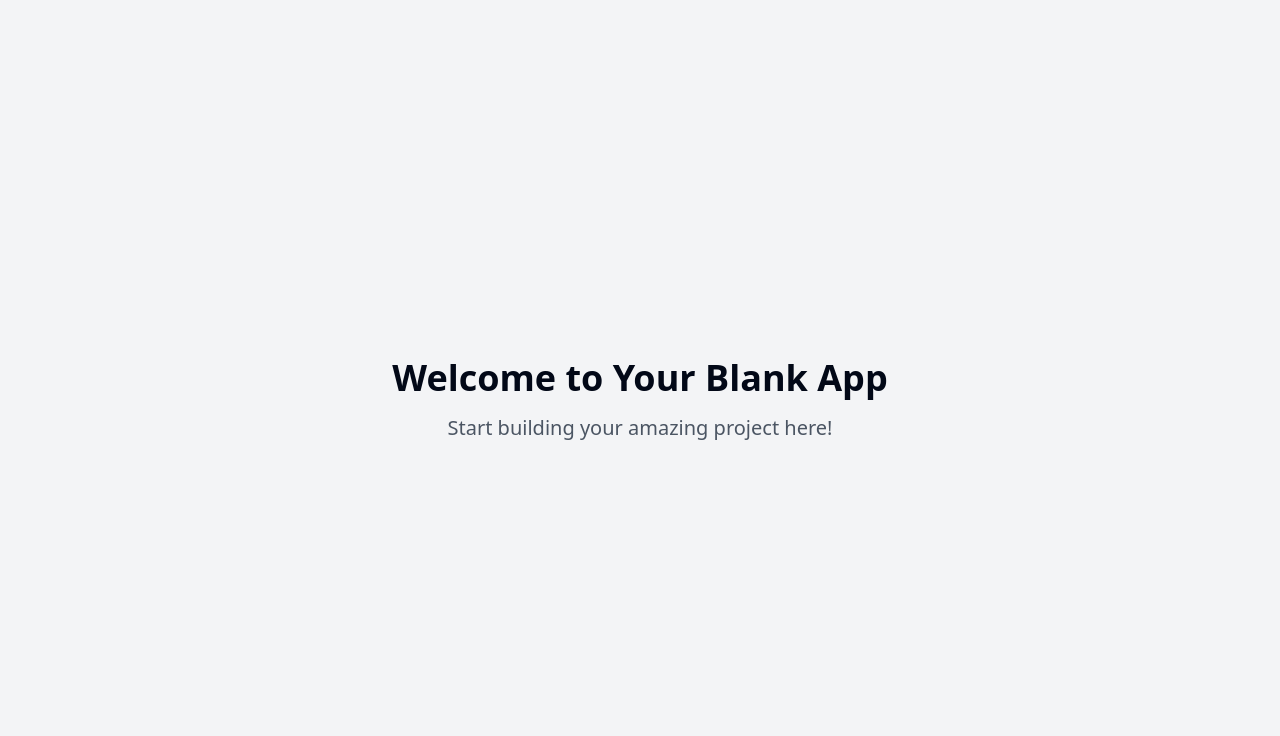
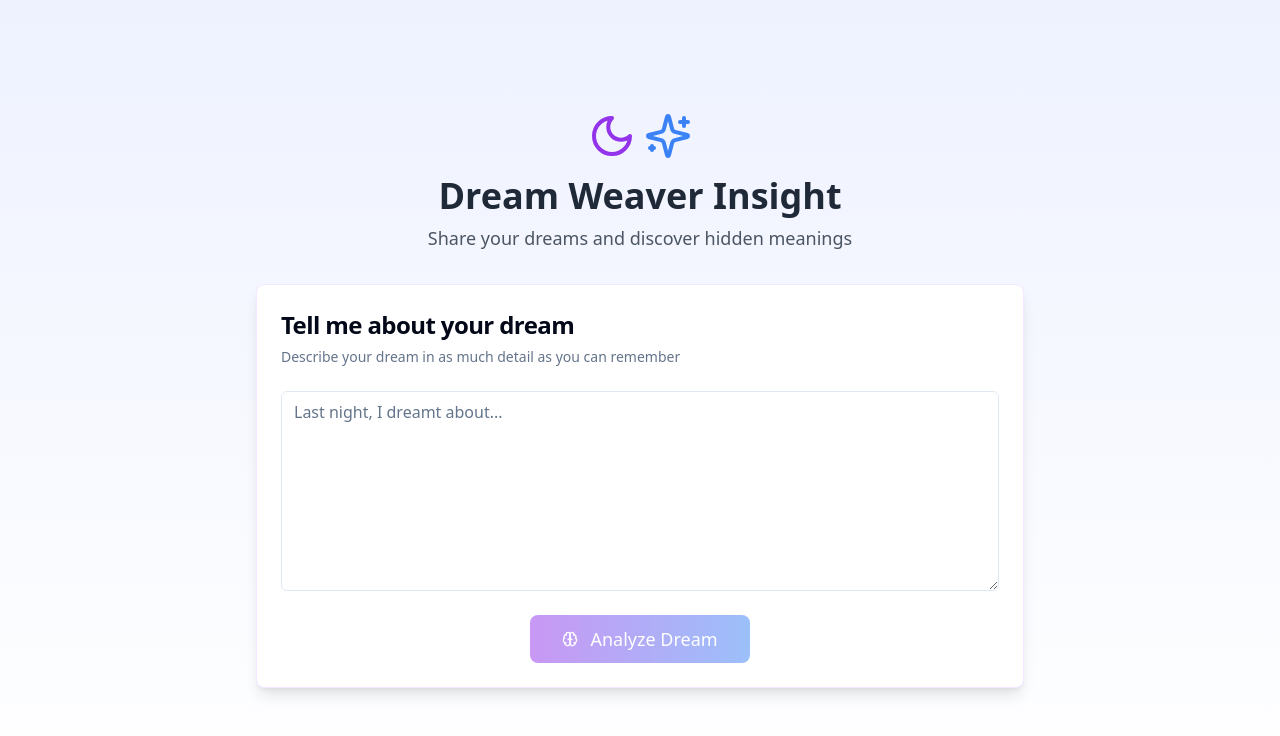
Before and after one commit to dipayan-pal/dream-analyser, a React (Vite) app: page / in a window 1280 px wide. Shown: the top 736 px of the page. Built offline with nearby package versions, Linux system fonts and the light colour scheme.

Commit message:
Add dream input UI
Implement a text box for dream input and an analyze button.

```diff
--- a/index.html
+++ b/index.html
@@ -3,7 +3,7 @@
   <head>
     <meta charset="UTF-8" />
     <meta name="viewport" content="width=device-width, initial-scale=1.0" />
-    <title>dream-weaver-insight</title>
+    <title>Dream Weaver Insight</title>
     <meta name="description" content="Lovable Generated Project" />
     <meta name="author" content="Lovable" />
 
--- a/src/pages/Index.tsx
+++ b/src/pages/Index.tsx
@@ -1,11 +1,71 @@
-// Update this page (the content is just a fallback if you fail to update the page)
+
+import { useState } from "react";
+import { Button } from "@/components/ui/button";
+import { Textarea } from "@/components/ui/textarea";
+import { Card, CardContent, CardDescription, CardFooter, CardHeader, CardTitle } from "@/components/ui/card";
+import { Brain, Moon, Sparkles } from "lucide-react";
 
 const Index = () => {
+  const [dream, setDream] = useState("");
+  const [isAnalyzing, setIsAnalyzing] = useState(false);
+
+  const handleAnalyze = () => {
+    setIsAnalyzing(true);
+    // In a real implementation, this would call an API
+    setTimeout(() => {
+      setIsAnalyzing(false);
+    }, 2000);
+  };
+
   return (
-    <div className="min-h-screen flex items-center justify-center bg-gray-100">
-      <div className="text-center">
-        <h1 className="text-4xl font-bold mb-4">Welcome to Your Blank App</h1>
-        <p className="text-xl text-gray-600">Start building your amazing project here!</p>
+    <div className="min-h-screen flex flex-col items-center justify-center bg-gradient-to-b from-indigo-50 to-white p-4">
+      <div className="max-w-3xl w-full">
+        <div className="mb-8 text-center">
+          <div className="flex justify-center mb-4">
+            <Moon className="h-12 w-12 text-purple-600 mr-2" />
+            <Sparkles className="h-12 w-12 text-blue-500" />
+          </div>
+          <h1 className="text-4xl font-bold text-gray-800 mb-2">Dream Weaver Insight</h1>
+          <p className="text-lg text-gray-600">Share your dreams and discover hidden meanings</p>
+        </div>
+
+        <Card className="shadow-lg border-purple-100">
+          <CardHeader>
+            <CardTitle className="text-2xl flex items-center">
+              <span>Tell me about your dream</span>
+            </CardTitle>
+            <CardDescription>
+              Describe your dream in as much detail as you can remember
+            </CardDescription>
+          </CardHeader>
+          <CardContent>
+            <Textarea
+              placeholder="Last night, I dreamt about..."
+              className="min-h-[200px] text-base focus:border-purple-400"
+              value={dream}
+              onChange={(e) => setDream(e.target.value)}
+            />
+          </CardContent>
+          <CardFooter className="flex justify-center">
+            <Button
+              onClick={handleAnalyze}
+              disabled={dream.trim() === "" || isAnalyzing}
+              className="bg-gradient-to-r from-purple-600 to-blue-500 hover:from-purple-700 hover:to-blue-600 text-white py-6 px-8 rounded-lg font-medium text-lg min-w-[200px] transition-all duration-300 transform hover:scale-[1.03] flex items-center justify-center gap-2"
+            >
+              {isAnalyzing ? (
+                <>
+                  <div className="animate-spin rounded-full h-5 w-5 border-2 border-t-transparent border-white"></div>
+                  <span>Analyzing...</span>
+                </>
+              ) : (
+                <>
+                  <Brain className="h-5 w-5 mr-1" />
+                  <span>Analyze Dream</span>
+                </>
+              )}
+            </Button>
+          </CardFooter>
+        </Card>
       </div>
     </div>
   );
```
